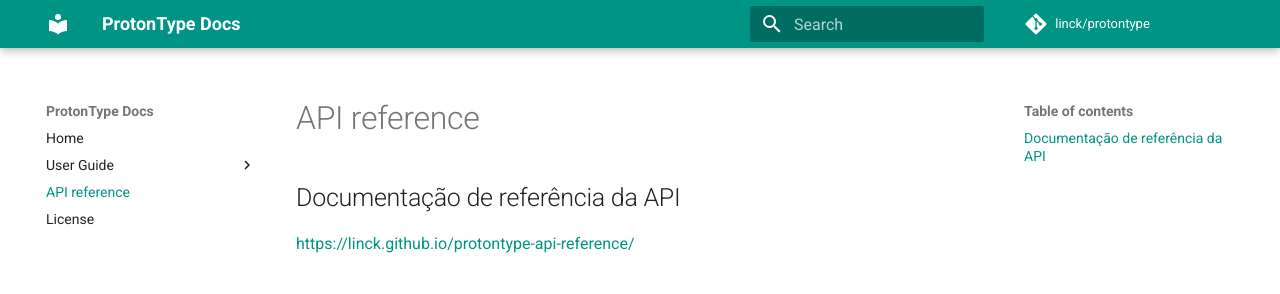
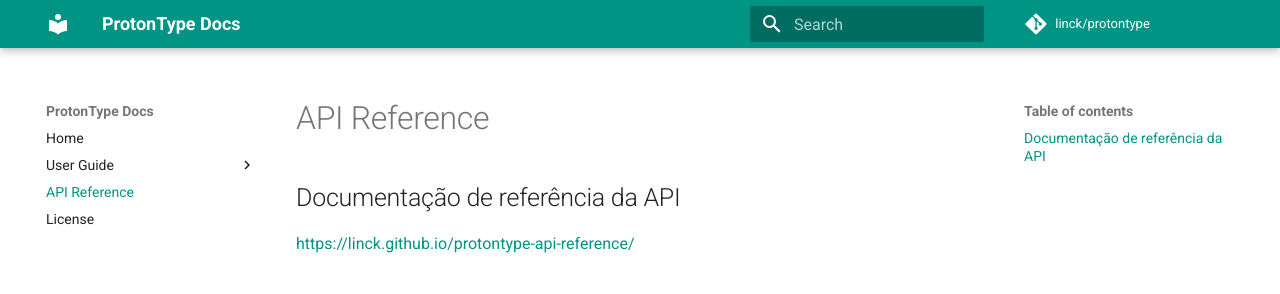
Before and after one commit to protontype/protontype.github.io, an MkDocs documentation site: the page built from docs/api-ref.md, in a window 1280 px wide. Shown: the top 294 px of the page. Built offline with MkDocs 1.6.1 and Material for MkDocs 9.7.7, drawn with Linux system fonts in a browser that asks for light colours; comment, search, counter and statistics services are not loaded; old or Windows-style settings are respelled for this version of MkDocs.

Commit message:
Correção no menu

```diff
--- a/mkdocs.yml
+++ b/mkdocs.yml
@@ -21,7 +21,7 @@
     - 'Models': 'models.md'
     - 'Configurações': 'config.md'
     - 'Iniciando Aplicação': 'bootstrap.md'
-- API reference: api-ref.md
+- API Reference: api-ref.md
 - License: 'license.md'
 
 extra:
```
